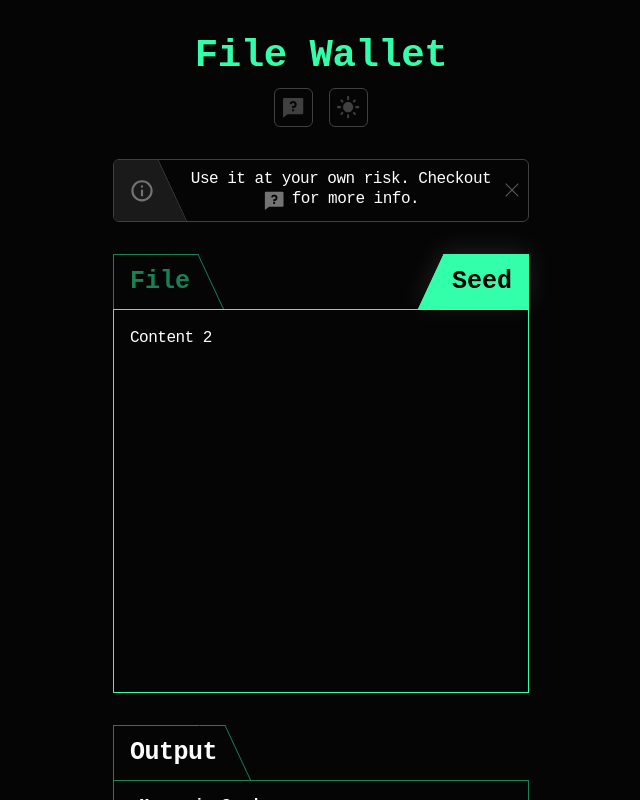
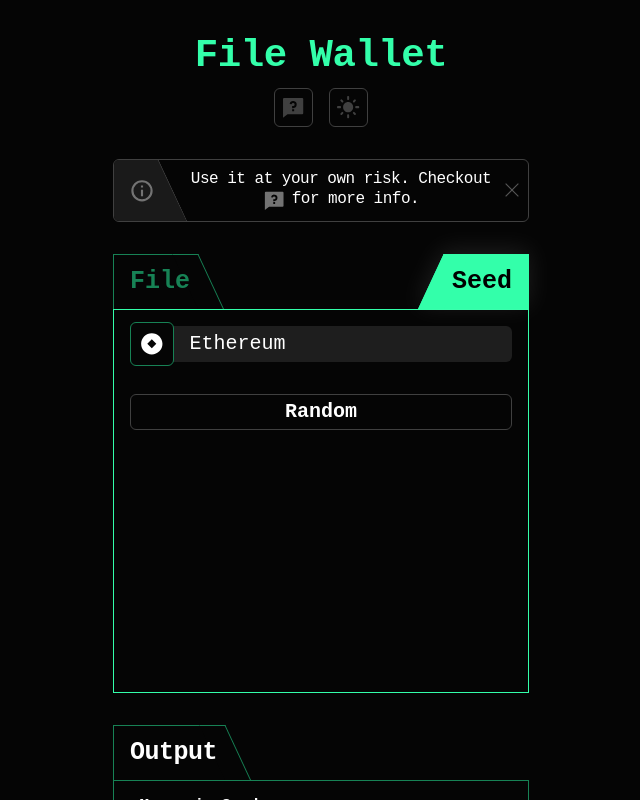
Before and after one commit to AmphibianDev/file-wallet, a React (Vite) app: page / in a window 1280 px wide. Both pictures are taken after a click on the tab "Seed". Shown: the top 800 px of the page, without its empty margins (319-959 px from the left). Built offline with nearby package versions, Linux system fonts and the light colour scheme.

Commit message:
Add: random button

```diff
--- a/src/components/InputSection.module.css
+++ b/src/components/InputSection.module.css
@@ -120,3 +120,23 @@
     grid-template-rows: auto 1fr;
   }
 }
+
+.randomBtn {
+  height: 2.25rem;
+  width: 100%;
+
+  background: none;
+  border: 1px solid var(--color-border);
+  border-radius: 6px;
+
+  color: inherit;
+  font-size: var(--a400);
+  font-weight: bold;
+  line-height: 1rem;
+
+  cursor: pointer;
+  &:hover {
+    border-color: var(--color-primary-bright);
+    outline: none;
+  }
+}
--- a/src/components/InputSection.tsx
+++ b/src/components/InputSection.tsx
@@ -36,7 +36,10 @@ const InputSection = ({ className }: { className?: string }) => {
           <InputField type="password" placeholder="Optional password.." />
           <DropZone />
         </Tab.Panel>
-        <Tab.Panel className={InputSectionCSS.container}>Content 2</Tab.Panel>
+        <Tab.Panel className={InputSectionCSS.container}>
+          <CryptoBtn cryptoName="Ethereum" />
+          <button className={InputSectionCSS.randomBtn}>Random</button>
+        </Tab.Panel>
       </Tab.Panels>
     </Tab.Group>
   );
```
